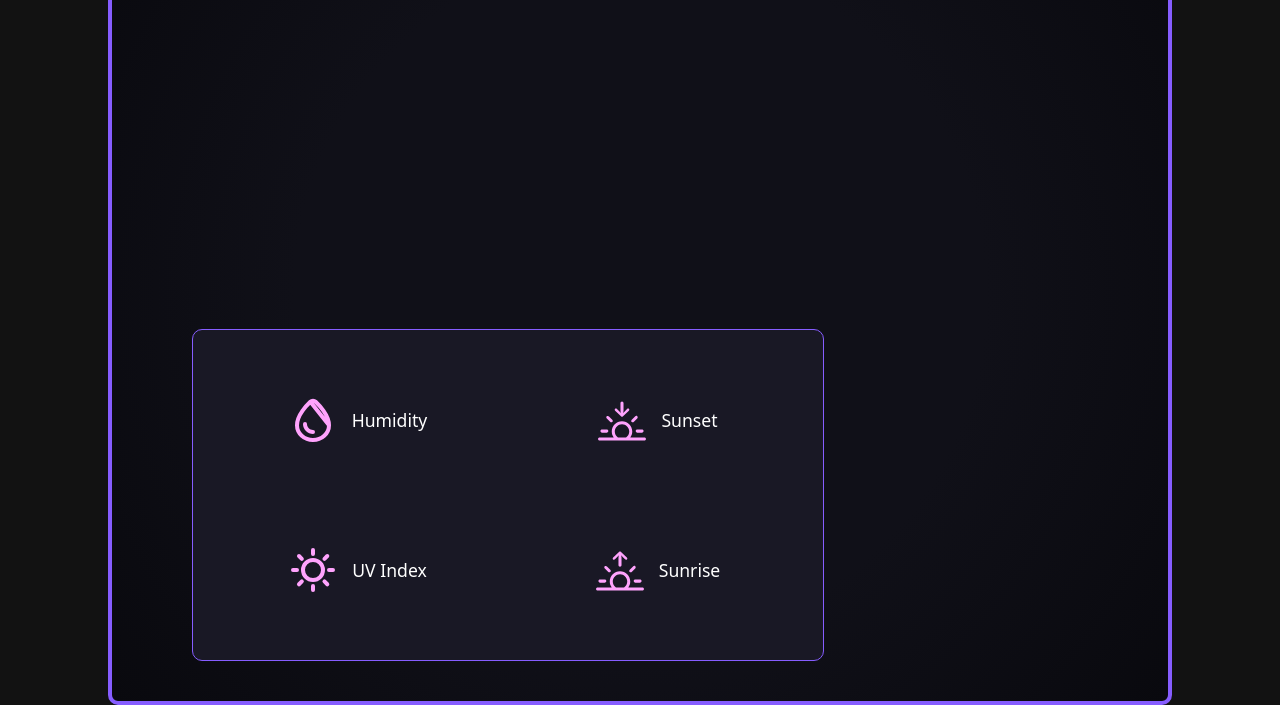
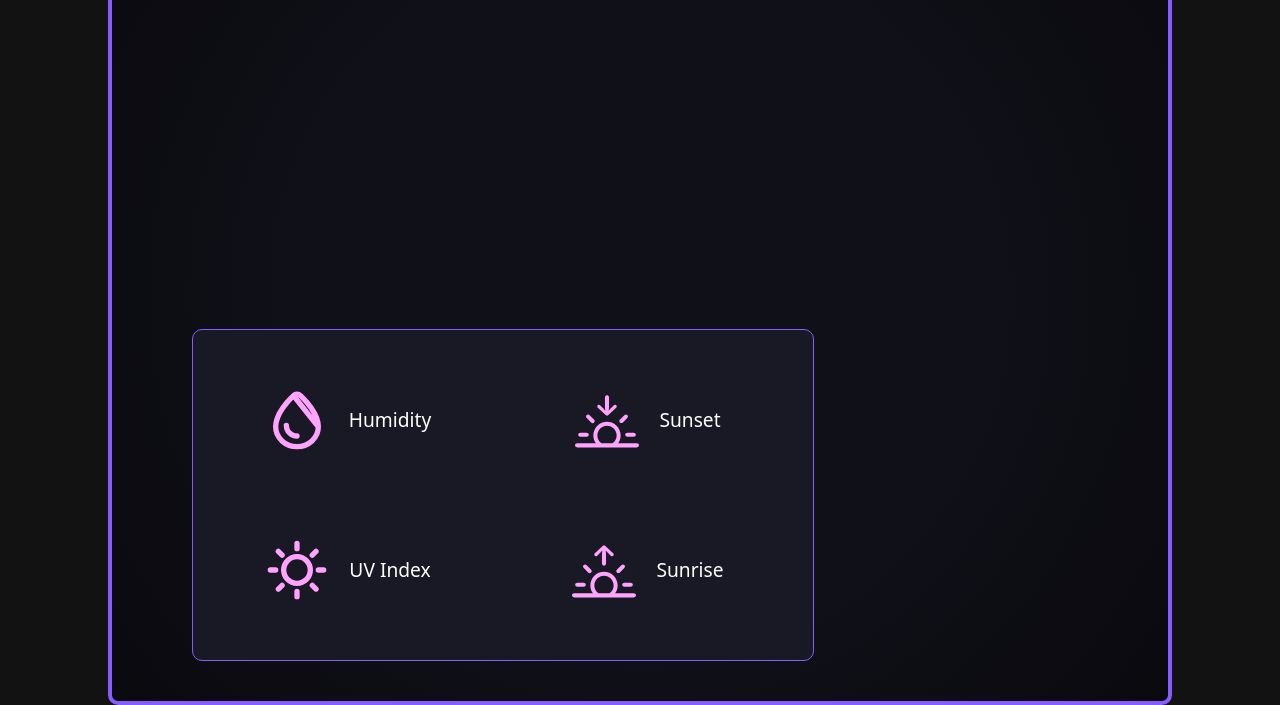
Before and after one commit to Nxlq/weather-app, a website built with webpack: page dist/index.html in a window 1280 px wide. Shown: the part 113-818 px from the top of the page. Built offline with nearby package versions, Linux system fonts and the light colour scheme; no server answers.

Commit message:
add styling to make misc information easier to read

```diff
--- a/src/styles.css
+++ b/src/styles.css
@@ -484,12 +484,13 @@ h5 {
 #misc-weather-stats-container {
   background-color: var(--background-color);
   grid-area: 3 / 1 / 4 / 2;
-  font-size: 1.1rem;
+  font-size: 1.2rem;
   height: 300px;
   width: 600px;
   border: solid 1px var(--border-color);
   border-radius: 10px;
   padding: 15px;
+  padding-left: 5px;
   display: grid;
   grid-template-columns: 1fr 1fr;
 }
@@ -498,11 +499,21 @@ h5 {
   display: flex;
   align-items: center;
   justify-content: center;
-  gap: 15px;
+  gap: 20px;
 }
 
 #misc-weather-stats-container img {
-  height: 3rem;
+  height: 4rem;
+}
+
+#misc-weather-stats-container > div > div {
+  display: flex;
+  flex-direction: column;
+  gap: 6px;
+}
+
+#misc-weather-stats-container > div > div > span:nth-child(2) {
+  font-weight: 700;
 }
 
 #sunrise-container {
```
